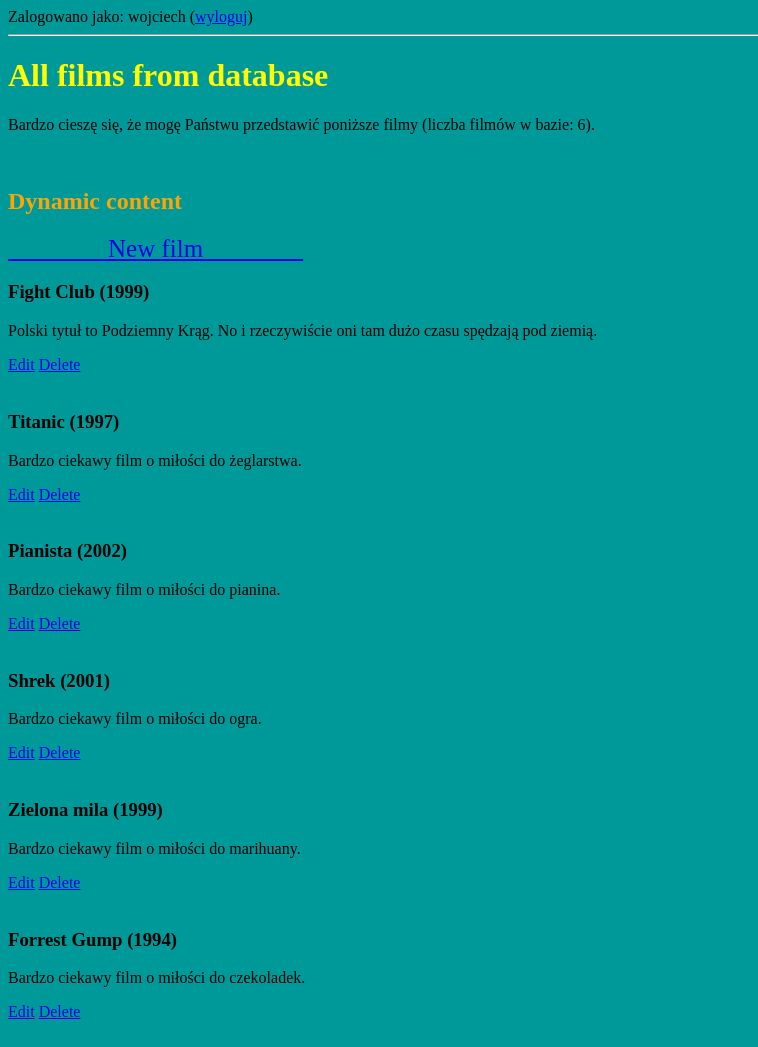
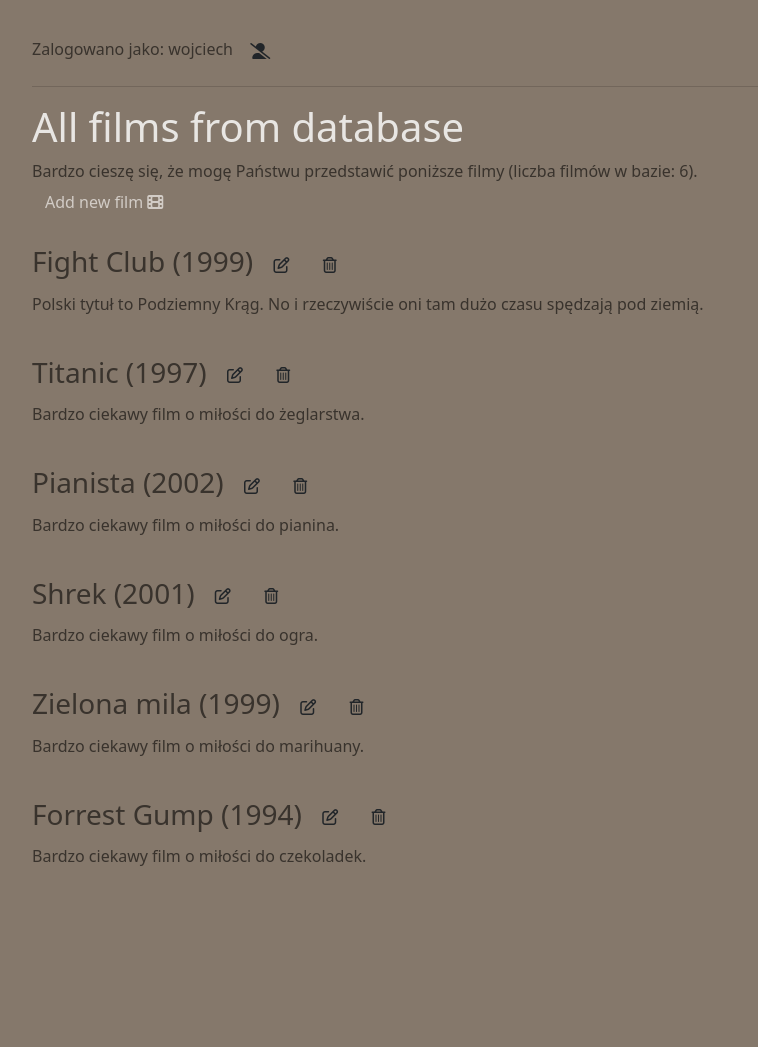
Before and after one commit to Gruszecki/Django-lerning, a Django app: page /filmy/all/ in a window 1280 px wide. Shown: the whole page, without its empty margins (0-758 px from the left). After the commit the page ends 866 px from the top, so only its background shows below. Run offline with Django 4.2, Linux system fonts and the light colour scheme; a user stored in the database is signed in; data comes from the database, SQL or seed files in the repository; both versions use the stored data as it was after the commit; some libraries are stand-ins or nearby versions.

Commit message:
Bootstrap and font awesome

```diff
--- a/filmy/static/filmy.css
+++ b/filmy/static/filmy.css
@@ -1,12 +1,13 @@
 body {
-    background-color: #009999;
-
+    padding: 2rem;
+    background-color: #85786b;
+    color: #39332d;
 }
 
 h1 {
-    color: yellow;
+    color: #e8e6e3;
 }
 
 h2 {
-    color: orange;
+    color: #d2ccc6;
 }
--- a/learning/settings.py
+++ b/learning/settings.py
@@ -37,7 +37,8 @@ INSTALLED_APPS = [
     'django.contrib.sessions',
     'django.contrib.messages',
     'django.contrib.staticfiles',
-    'filmy'
+    'filmy',
+    'bootstrapform'
 ]
 
 MIDDLEWARE = [
--- a/templates/film.html
+++ b/templates/film.html
@@ -1,11 +1,11 @@
 {% extends 'main.html' %}
-
+{% load bootstrap %}
 {% block title %}Project: film | Edit{% endblock %}
 
 {% block body %}
     <form method="post" enctype="multipart/form-data">
         {% csrf_token %}
-        {{ form }}
+        {{ form|bootstrap }}
         <button type="submit">Submit</button>
         <br><br>
         <a href="{% url 'all_films_view' %}">Back</a>
--- a/templates/filmy.html
+++ b/templates/filmy.html
@@ -5,7 +5,9 @@
 {% block body %}
     {% if user.is_authenticated %}
         Zalogowano jako: {{ user.username }}
-        (<a href="{% url 'logout' %}">wyloguj</a>)
+        <a class="btn" href="{% url 'logout' %}">
+            <i class="fa-solid fa-user-large-slash"></i>
+        </a>
     {% else %}
         <a href="{% url 'login' %}">Log in</a>
     {% endif %}
@@ -13,20 +15,30 @@
     <hr>
 
     <h1>All films from database</h1>
-    <p>Bardzo cieszę się, że mogę Państwu przedstawić poniższe filmy (liczba filmów w bazie: {{ films|length }}).</p><br>
-    <h2>{{ dynamic_content }}</h2>
 
-    <a style="font-size: 25px"  href="{% url 'new_film_view' %}">&emsp;&emsp;&emsp;&emsp;New film&emsp;&emsp;&emsp;&emsp;</a>
+    Bardzo cieszę się, że mogę Państwu przedstawić poniższe filmy (liczba filmów w bazie: {{ films|length }}).<br>
+    <a class="btn" href="{% url 'new_film_view' %}" style="color:#d2ccc6;">
+        Add new film
+        <i class="fa-solid fa-film"></i>
+    </a>
+    <br><br>
 
     {% if films|length == 0 %}
         <p>Baza filmów jest jeszcze pusta.</p>
     {% else %}
         {% for film in films %}
-            <h3>{{ film.title }} ({{ film.year }})</h3>
-            <p>{{ film.desc }}</p>
-            <a href="{% url 'edit_film_view' film.id %}">Edit</a>
-            <a href="{% url 'delete_film_view' film.id %}">Delete</a>
-            <br><br>
+            <h3>{{ film.title }} ({{ film.year }})
+                <a class="btn" href="{% url 'edit_film_view' film.id %}">
+                    <i class="fa-regular fa-pen-to-square"></i>
+                </a>
+
+                <a class="btn"  href="{% url 'delete_film_view' film.id %}">
+                    <i class="fa-regular fa-trash-can"></i>
+                </a>
+            </h3>
+
+            <p>{{ film.desc }}</p><br>
+
         {% endfor %}
     {% endif %}
 {% endblock %}
--- a/templates/main.html
+++ b/templates/main.html
@@ -6,6 +6,8 @@
     <meta name="viewport"
           content="width=device-width, user-scalable=no, initial-scale=1.0, maximum-scale=1.0, minimum-scale=1.0">
     <meta http-equiv="X-UA-Compatible" content="ie=edge">
+    <link rel="stylesheet" href="https://cdn.jsdelivr.net/npm/bootstrap@5.2.0-beta1/dist/css/bootstrap.min.css">
+    <script src="https://kit.fontawesome.com/43f0afd092.js" crossorigin="anonymous"></script>
     <link rel="stylesheet" href="{% static 'filmy.css' %}">
     <title>{% block title %}{% endblock %}</title>
 </head>
```
Also changed, not shown: templates/registration/login.html (+15 -6 lines), db.sqlite3.
